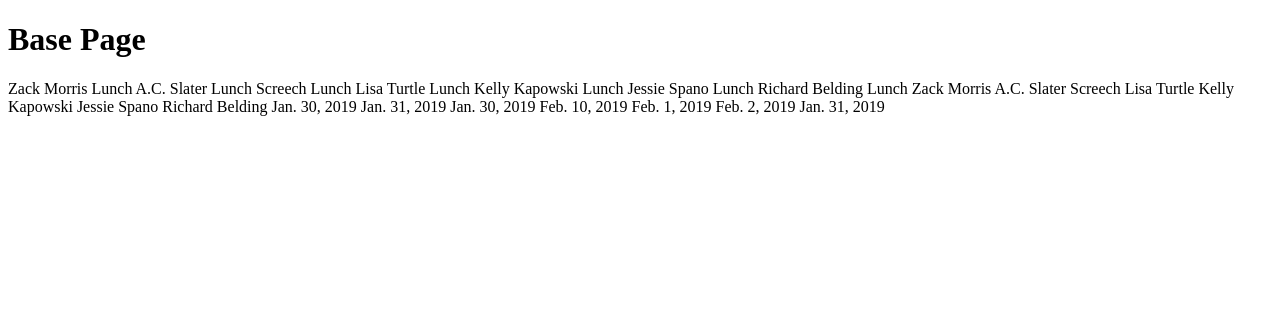
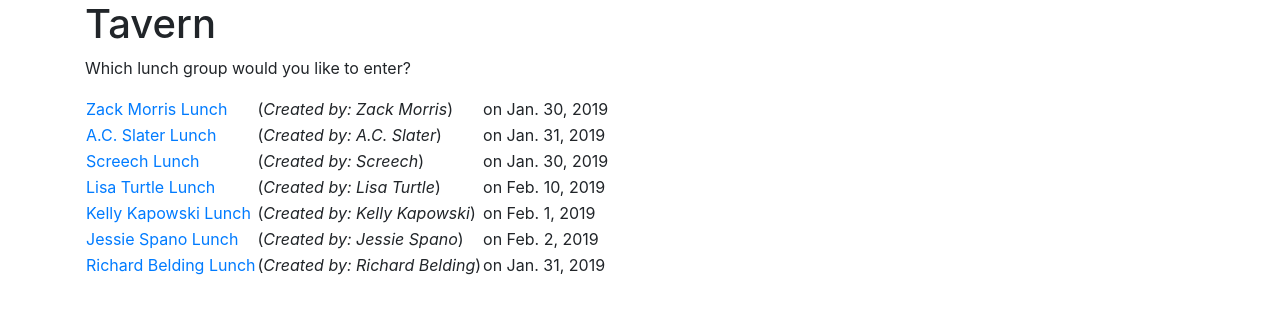
Before and after one commit to jessicawoolard/Tavern, a Django app: page / in a window 1280 px wide. Shown: the top 314 px of the page. Run offline with Django 3.2, Linux system fonts and the light colour scheme; data comes from the database, SQL or seed files in the repository; both versions use the stored data as it was after the commit; some libraries are stand-ins or nearby versions.

Commit message:
got python working

```diff
--- /dev/null
+++ b/tavern/static/css/styles.css
@@ -0,0 +1,3 @@
+
+
+/*# sourceMappingURL=styles.css.map */
--- a/tavern/templates/base.html
+++ b/tavern/templates/base.html
@@ -5,14 +5,25 @@
         <meta name="viewport"
               content="width=device-width, user-scalable=no, initial-scale=1.0, maximum-scale=1.0, minimum-scale=1.0">
         <meta http-equiv="X-UA-Compatible" content="ie=edge">
+        <link rel="stylesheet" href="https://stackpath.bootstrapcdn.com/bootstrap/4.2.1/css/bootstrap.min.css"
+              integrity="sha384-GJzZqFGwb1QTTN6wy59ffF1BuGJpLSa9DkKMp0DgiMDm4iYMj70gZWKYbI706tWS"
+              crossorigin="anonymous">
+        <link rel="stylesheet" href="../static/css/styles.css" class="stylesheet">
+
         <title>Tavern</title>
     </head>
     <body>
+        <div class="container">
 
-    <h1>Base Page</h1>
-        {% block content %}
+            <h1>Tavern</h1>
+            <div>
+
+            </div>
+            {% block content %}
 
 
-        {% endblock %}
+            {% endblock %}
+        </div>
+
     </body>
 </html>
--- a/tavern/templates/home.html
+++ b/tavern/templates/home.html
@@ -1,16 +1,21 @@
 {% extends 'base.html' %}
 
 {% block content %}
-    {% for lunch in lunches %}
-    {{ lunch.nickname }}
-    {% endfor %}
+    <p>Which lunch group would you like to enter?</p>
 
-     {% for lunch in lunches %}
-    {{ lunch.user }}
-    {% endfor %}
+    <table>
+        {% for lunch in lunches %}
+            <tr>
+                <td>
+                    <a href="http://127.0.0.1:8000/{{ lunch.id }}">{{ lunch.nickname }}
+                    </a>
+                </td>
 
-     {% for lunch in lunches %}
-    {{ lunch.date }}
-    {% endfor %}
+                <td>(<em>Created by: {{ lunch.user }}</em>)</td>
+                    <td>on {{ lunch.date }}</td>
+            </tr>
+        {% endfor %}
+    </table>
+
 
 {% endblock %}
--- a/tavern/views.py
+++ b/tavern/views.py
@@ -1,4 +1,4 @@
-from django.shortcuts import render
+from django.urls import reverse
 from .models import Lunch
 from .models import Location
 from django.views.generic import TemplateView, View
@@ -29,7 +29,6 @@ class DetailView(TemplateView):
         context = {
             'locations': locations,
             'lunch': lunch
-
         }
         return context
 
@@ -38,9 +37,13 @@ class ResultsView(TemplateView):
     template_name = 'results.html'
 
     def get_context_data(self, **kwargs):
+        lunch_pk = self.kwargs.get('pk')
+        lunch = Lunch.objects.get(pk=lunch_pk)
+        locations = Location.objects.filter(lunch__pk=lunch_pk)
 
         context = {
-
+            'locations': locations,
+            'lunch': lunch
         }
         return context
 
@@ -48,6 +51,11 @@ class ResultsView(TemplateView):
 class VotesView(View):
 
     def post(self, request, **kwargs):
-        # vote_pk = self.kwargs.get('pk')
-        # vote = Vote.objects.get(pk=vote_pk)
-        print('')
+        lunch_pk = self.kwargs.get('pk')
+        lunch = Lunch.objects.get(pk=lunch_pk)
+        location_voted_for_id = self.request.POST.get('location')
+        selected_location = lunch.location_set.get(pk=location_voted_for_id)
+        selected_location.votes += 1
+        selected_location.save()
+        results_url = reverse('tavern:results', args=(lunch.pk,))
+        return HttpResponseRedirect(results_url)
```
Also changed, not shown: tavern/templates/detail.html (+17 -3 lines), tavern/templates/results.html (+6 -2 lines), db.sqlite3, tavern/static/css/styles.scss (added), 1 other file.
